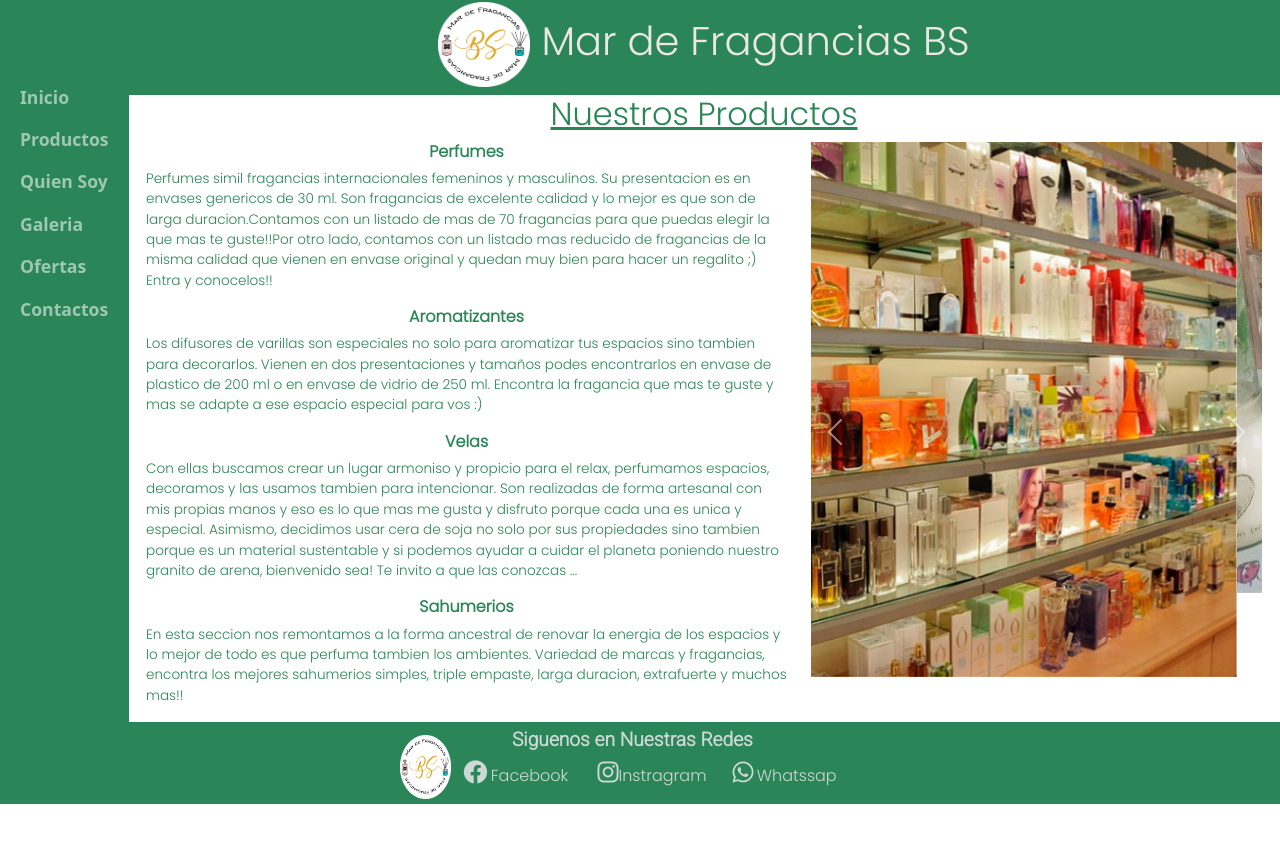
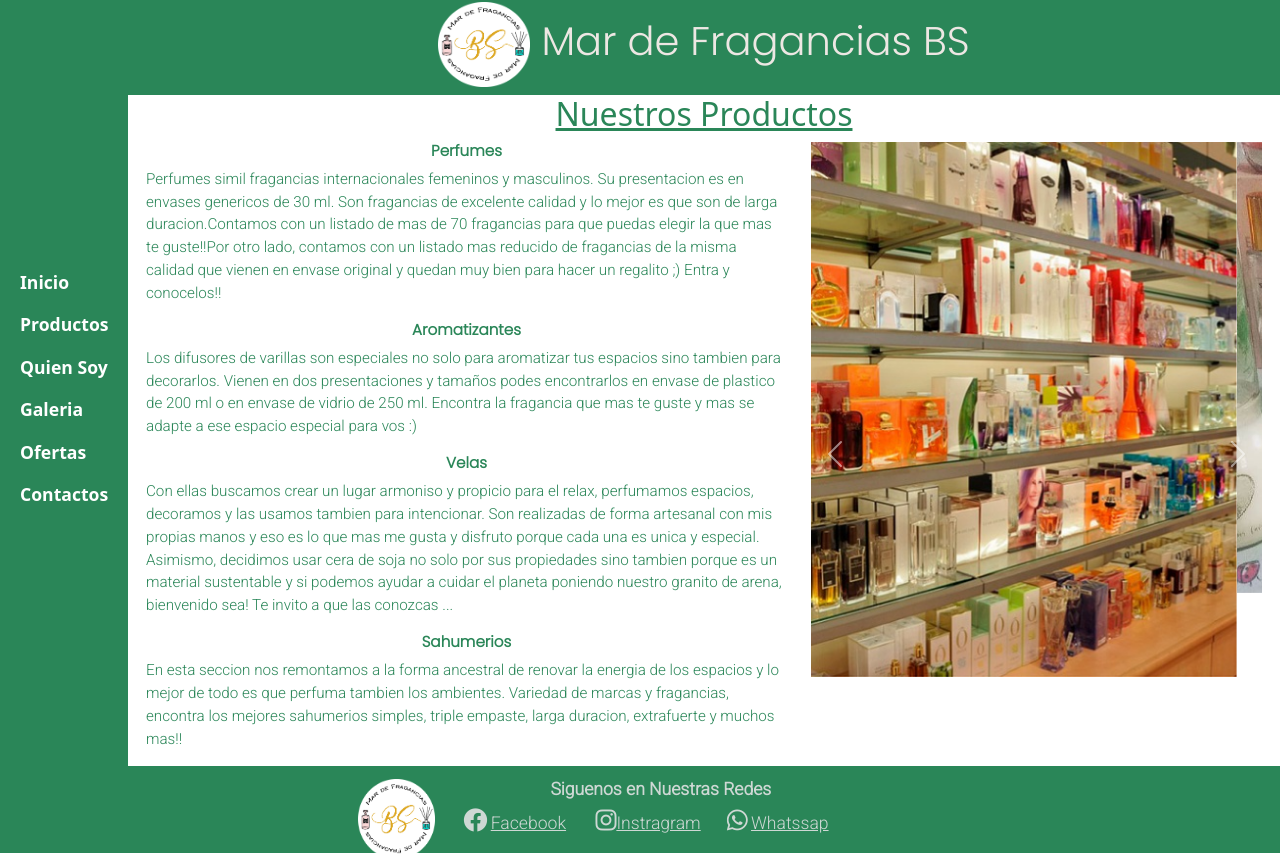
Before and after one commit to ezeveron/Fragancias-BS-Veron, a website: page index.html in a window 1280 px wide. Before the commit the page ends 804 px from the top, so only its background shows below. Drawn offline with nearby package versions, Linux system fonts and the light colour scheme.

Commit message:
sass 1 sin import

```diff
--- a/index.html
+++ b/index.html
@@ -33,24 +33,24 @@
                         <span class="navbar-toggler-icon"></span>
                     </button>
                     <div class="collapse navbar-collapse" id="navbarSupportedContent">
-                        <ul class="navbar-nav me-auto mb-2 mb-lg-0 flex-column">
-                            <li class="nav-item">
-                            <a class="nav-link " aria-current="page" href="#">Inicio</a>
+                        <ul class="navbar-nav me-auto mb-2 mb-lg-0 flex-column navegador">
+                            <li class="nav-item navegador__li">
+                            <a class="nav-link active navegador__a " aria-current="page" href="#">Inicio</a>
                             </li>
-                            <li class="nav-item">
-                            <a class="nav-link" aria-current="page" href="./pages/productos.html">Productos</a>
+                            <li class="nav-item navegador__li">
+                            <a class="nav-link active navegador__a" aria-current="page" href="./pages/productos.html">Productos</a>
                             </li>
-                            <li class="nav-item">
-                            <a class="nav-link" aria-current="page" href="./pages/quiensoy.html">Quien Soy</a>
+                            <li class="nav-item navegador__li">
+                            <a class="nav-link active navegador__a" aria-current="page" href="./pages/quiensoy.html">Quien Soy</a>
                             </li>
-                            <li class="nav-item">
-                            <a class="nav-link" aria-current="page" href="./pages/galeria.html">Galeria</a>
+                            <li class="nav-item navegador__li">
+                            <a class="nav-link active navegador__a" aria-current="page" href="./pages/galeria.html">Galeria</a>
                             </li>
-                            <li class="nav-item">
-                            <a class="nav-link" aria-current="page" href="./pages/ofertas.html">Ofertas</a>
+                            <li class="nav-item navegador__li">
+                            <a class="nav-link active navegador__a" aria-current="page" href="./pages/ofertas.html">Ofertas</a>
                             </li>
-                            <li class="nav-item">
-                            <a class="nav-link" aria-current="page" href="./pages/contacto.html">Contactos</a>
+                            <li class="nav-item navegador__li">
+                            <a class="nav-link active navegador__a" aria-current="page" href="./pages/contacto.html">Contactos</a>
                             </li>
                         </ul>
                     </div>
--- a/scss/estilos.scss
+++ b/scss/estilos.scss
@@ -1,7 +1,19 @@
+
+
+
 @import url('https://fonts.googleapis.com/css2?family=Poppins:wght@300&display=swap');
 
 @import url('https://fonts.googleapis.com/css2?family=Poppins:wght@300&family=Roboto:wght@300&display=swap');
 
+$color-fondo:#2a8658;
+$font-size-titulo:2rem;
+$color-titulo: rgba(237, 231, 227, 1);
+$color-footer-size:#ced8d4;
+$font-size-nav:1.1rem;
+$font-size-footer:1.1rem;
+$font-size-subtitulo:0.95rem;
+$font-family-titulos:'Poppins', sans-serif;
+$font-family-parrafo:'Roboto', sans-serif;
 
 *{
     margin: 0;
@@ -32,18 +44,17 @@
 }
 /*inicio hedear*/
 header{
-    background-color: rgb(42, 134, 88);
+    background-color: $color-fondo;
 }
 
 
 /*titulo header*/
 
 h1{
-    font-size:2rem;
-    color: rgba(237, 231, 227, 1);
-    font-family: 'Poppins', sans-serif;
+    font-size:$font-size-titulo;
+    color: $color-titulo;
+    font-family: $font-family-titulos;
     margin-top: 2%;
-
 }
 /*navegador header*/
 
@@ -59,83 +70,87 @@
     margin-top: 0.2%;
 }
 /*lista navegacion header*/
-nav{
-    margin-top: 45%;
+.navegador{
+    background-color: $color-fondo;
     position: fixed;
     display: flex;
     flex-direction: column;
     position: sticky;
     top: 0%;
     z-index: 10;
-    font-size: 1.1rem;
-    font-weight: bolder;
-    color: rgb(255, 255, 255);
-    background-color: rgb(42, 134, 88);
+    .navegador__li{
+        font-size: 1.1rem;
+        font-weight: bolder;
+        color: rgb(255, 255, 255);
+        .navegador__a{
+            font-size: $font-size-nav;
+            font-weight: bolder;
+            color:rgb(255, 255, 255);
+                    }
+                }
 }
 /* titulo main index*/
 
 h2{
     font-style: normal;
-    font-size: 2rem;
-    font-family: 'Poppins', sans-serif ;
-    color: rgb(42, 134, 88);
+    font-size: $color-titulo;
+    font-family: $font-size-titulo ;
+    color: $color-fondo;
     text-decoration: underline;
-
-
 }
 /*subtitulos main index*/
 .h3__inicio{
-    font-family: 'Poppins', sans-serif ;
-    color: rgb(42, 134, 88);
-    font-size: 1rem;
+    font-family: $font-family-titulos;
+    color:$color-fondo;
+    font-size: $font-size-subtitulo;
     font-weight: bolder;
 }
 /*parrafo main index*/
 .parrafo__inicio{
-    font-family:'Poppins', sans-serif ;
-    font-size: 0.85rem;
+    font-family:$font-family-parrafo ;
+    font-size: $font-size-subtitulo;
     color: rgb(42, 134, 88);
 }
 
 /*footer*/
-footer{
-    background-color: rgb(42, 134, 88);
+.footer{
+    background-color:$color-fondo;
+    .footer__ul{
+        list-style: none;
+        margin-left: 32%;
+        text-decoration: none;
+        .footer__li{
+            margin-left: 3%;
+            display: inline-block;
+            text-decoration: none;
+            .footer__a{
+                color: $color-footer-size;
+                font-family: $font-family-parrafo;
+                font-size: $font-size-footer;
+            }
+        }
+    }
 }
 /*titulo footer*/
 .footer__h3{
-    font-size: 1.2rem;
+    font-size: $font-size-footer;
+    font-family: $font-family-parrafo;
+    color: $color-footer-size;
     font-weight: bolder;
-    color: rgb(206, 216, 212);
-    font-family: 'Roboto', sans-serif;
-    margin-left: 40%;
-    margin-top: 0.5%;
+    margin-left: 43%;
+    margin-top: 1%;
+
 }
 /* imagen footer*/
 .footer__img{
     position: absolute;
     margin-top: 1%;
-    margin-left: 400px;
-    width: 4%;
-    height: 8%;
+    margin-left: 28%;
+    width: 6%;
+    height: 10%;
 }
-.footer__ul{
-    margin-left: 32%;
-}
-/*lista footer*/
-.footer__li{
-    margin-left: 3%;
-    display: inline-block;
-    list-style: none;
-    text-decoration: none;
 
-}
-/*lista footer*/
-.footer__a{
-    color: rgb(206, 216, 212);
-    font-family:'Poppins', sans-serif ;
-    font-size: 1rem;
-    text-decoration: none;
-}
+
 /*primer seccion producto*/
 .producto{
     font-size: 0.5rem;
```
Also changed, not shown: css/estilos.css.
